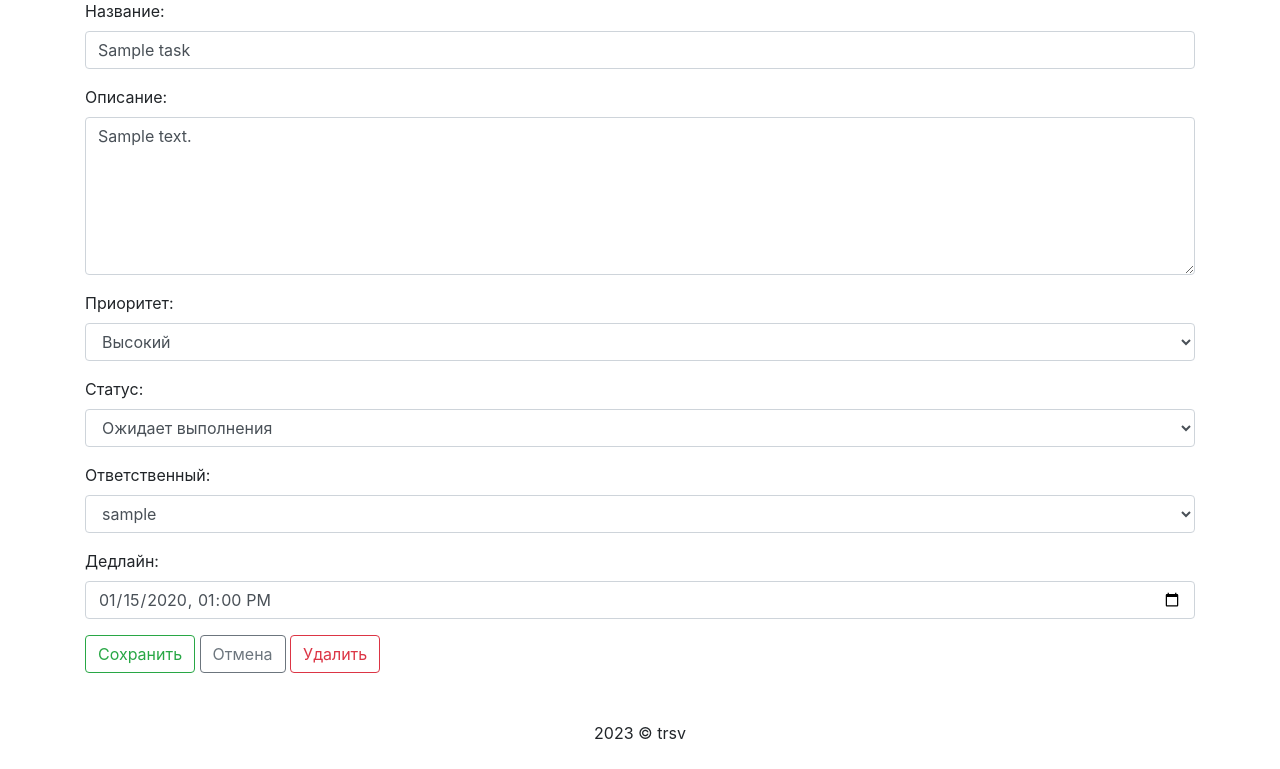
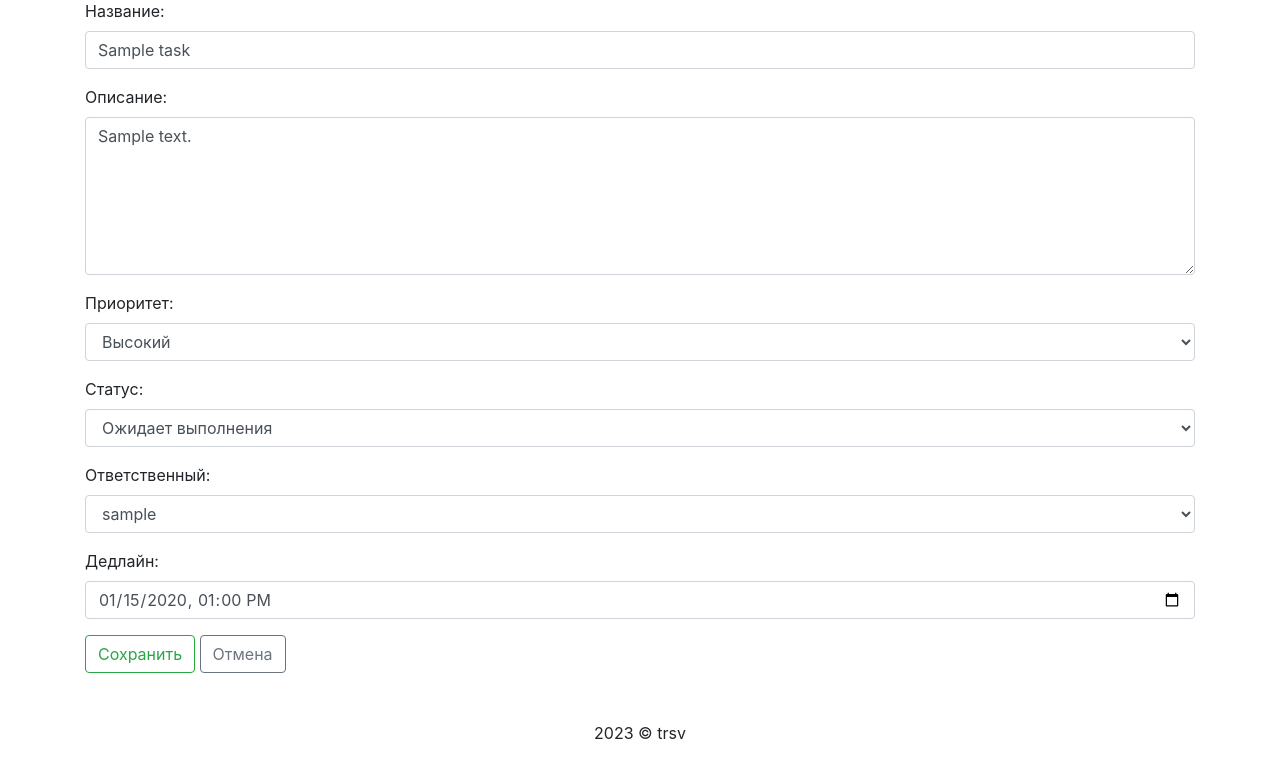
Before and after one commit to trsv-dev/simple_task_tracker, a Django app: page /edit/1/ in a window 1280 px wide. Shown: the part 105-874 px from the top of the page. Run offline with Django 4.2, Linux system fonts and the light colour scheme; a user stored in the database is signed in; tables that the repository leaves empty hold one stand-in row (values such as "Sample post"); parts of the project's set-up code (start-up, migrations or seed data) failed here and were passed over; some libraries are stand-ins or nearby versions.

Commit message:
Revert "Fixed a bug in delete task button. Added a delete button on the task editing page. Small changes to .env.example and settings.py."
This reverts commit 4b5188c8ca18d6f5be3b3818b7015feabb21db58.

```diff
--- a/backend/task_tracker/settings.py
+++ b/backend/task_tracker/settings.py
@@ -69,7 +69,7 @@ STATICFILES_DIRS = [BASE_DIR / 'static']
 
 WSGI_APPLICATION = 'task_tracker.wsgi.application'
 
-# SQLite settings (for local development):
+# SQLite settings (при локальной разработке):
 ###############################################################################
 
 DATABASES = {
@@ -79,7 +79,7 @@ DATABASES = {
     }
 }
 
-# PostgreSQL settings (for production or locally in containers):
+# PostgreSQL settings (на продакшне или локально в контейнерах):
 ###############################################################################
 
 # DATABASES = {
--- a/backend/templates/tasks/create.html
+++ b/backend/templates/tasks/create.html
@@ -68,15 +68,9 @@
             <input type="datetime-local" class="form-control" id="id_deadline" name="deadline" {% if task %}value="{{ task.deadline|date:'Y-m-d\TH:i' }}"{% elif form.deadline.value %}value="{{ form.deadline.value }}"{% endif %} required>
         </div>
 
-        <div class="btn-group-justified">
-            <button type="submit" class="btn btn-outline-success">
-                {% if task %}Сохранить{% else %}Создать{% endif %}
-            </button>
-            <a href="{% url 'tracker:detail' pk=task.id %}" class="btn btn-outline-secondary">Отмена</a>
-            {#    Кнопка удаления вынеседа в отдельный блок чтобы явно указать метод POST, который требуется в @require_POST #}
-            {% if task %}
-                <button type="submit" formaction="{% url 'tracker:delete' pk=task.id %}" class="btn btn-outline-danger">Удалить</button>
-            {% endif %}
+        <div class="btn-group-toggle">
+            <button type="submit" class="btn btn-outline-success">{% if task %}Сохранить{% else %}Создать{% endif %}</button>
+            <a href="{% url 'tracker:index' %}" class="btn btn-outline-secondary">Отмена</a>
         </div>
     </form>
 </div>
```
Also changed, not shown: backend/templates/tasks/task_detail.html (+3 -11 lines), 1 other file.
